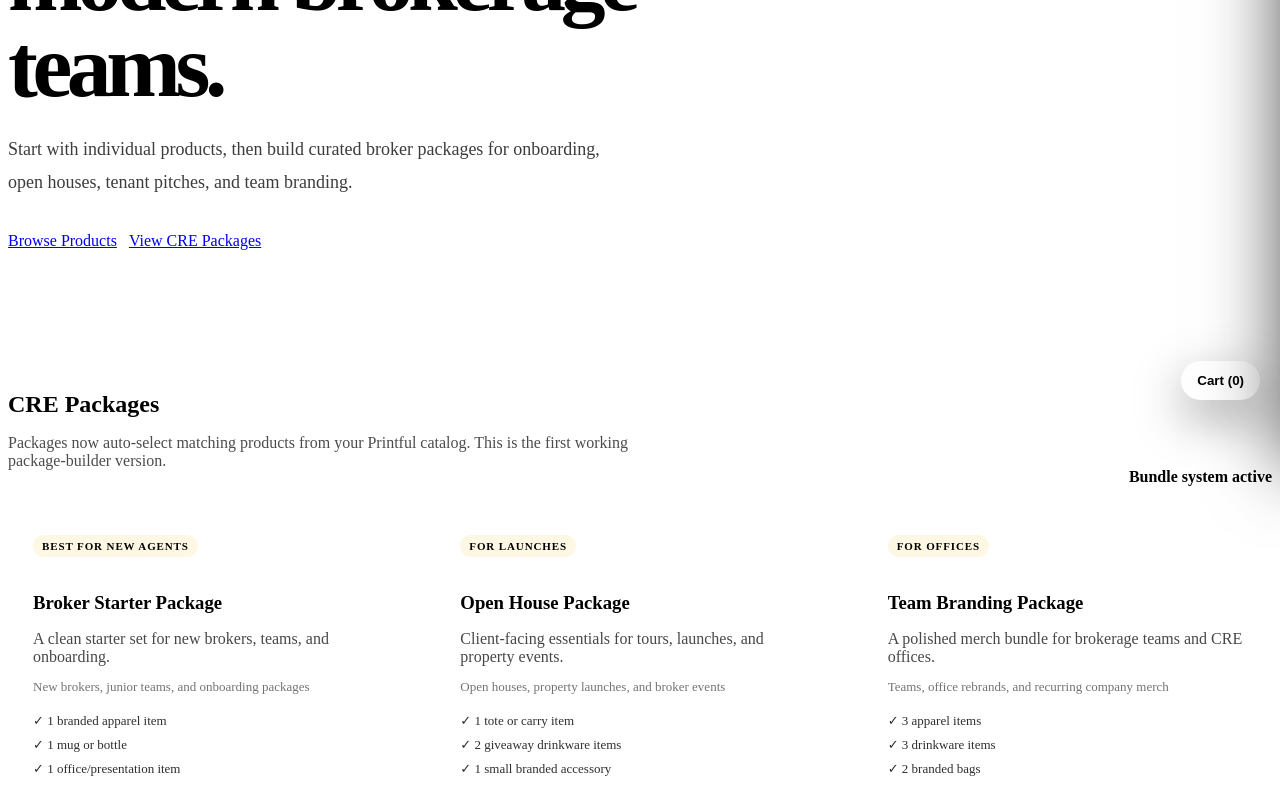
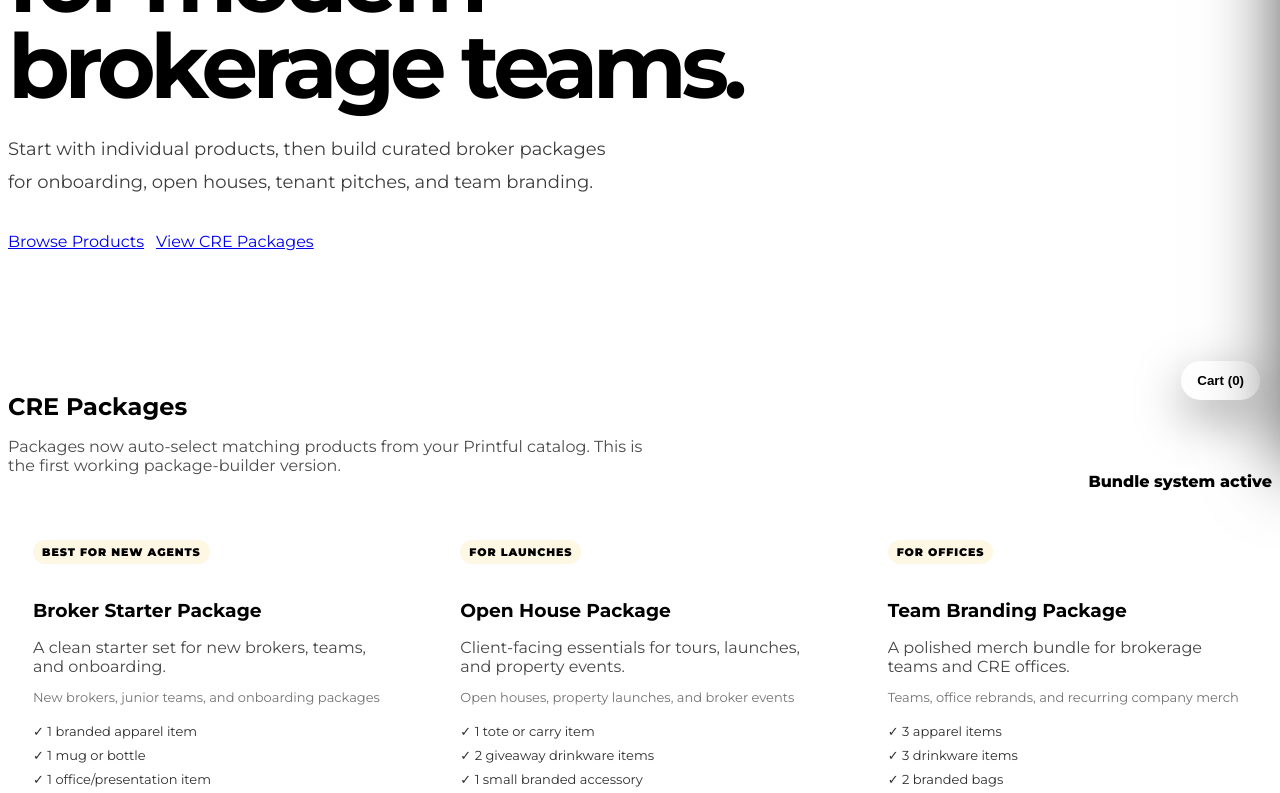
Before and after one commit to UpzDesign/store-upz, a Next.js app: page / in a window 1280 px wide. Shown: the part 380-1173 px from the top of the page. Built offline with nearby package versions, Linux system fonts and the light colour scheme.

Commit message:
Add Montserrat font and store metadata

```diff
--- a/app/layout.tsx
+++ b/app/layout.tsx
@@ -1,12 +1,28 @@
+import type { Metadata } from "next";
+import { Montserrat } from "next/font/google";
 import Providers from "./providers";
 import Cart from "@/components/Cart";
 
-export default function RootLayout({ children }: any) {
+const montserrat = Montserrat({
+  subsets: ["latin"],
+  weight: ["400", "500", "600", "700", "800", "900"],
+  display: "swap",
+});
+
+export const metadata: Metadata = {
+  title: "UPZ Store | Branded Merchandise & CRE Packages",
+  description:
+    "Branded merchandise, promotional products, and curated CRE packages by UPZ Design.",
+};
+
+export default function RootLayout({ children }: { children: React.ReactNode }) {
   return (
-    <html>
-      <body>
-        {children}
-        <Cart />
+    <html lang="en">
+      <body className={montserrat.className}>
+        <Providers>
+          {children}
+          <Cart />
+        </Providers>
       </body>
     </html>
   );
```
